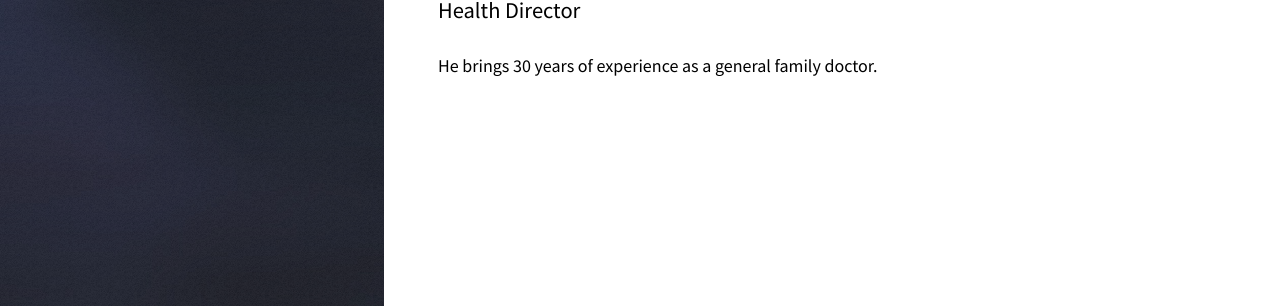
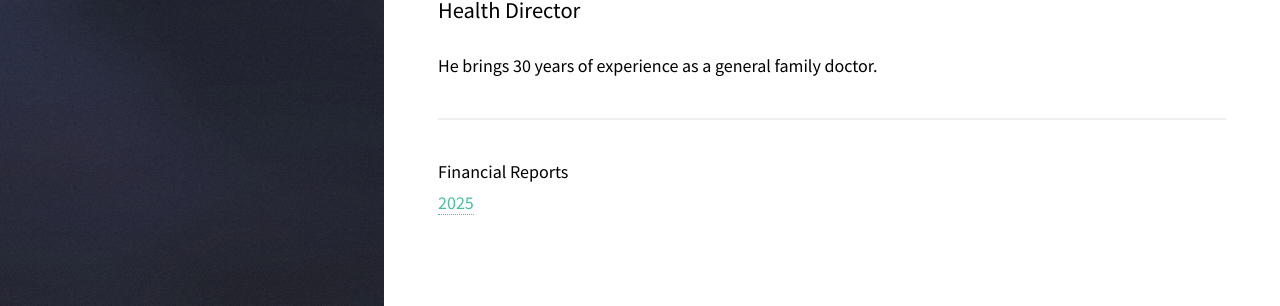
Before and after one commit to peacefulcenter/peacefulcenter.github.io, a Jekyll site: the page built from pages/about.md, in a window 1280 px wide and 1272 px high, cut to the strip 104-1272 px from the top of the window. Shown: the part 859-1165 px from the top of the strip. Built offline with Jekyll 4.4.1, drawn with Linux system fonts in a browser that asks for light colours; our own code applies the rules of GitHub Pages for plain Markdown files.

Commit message:
Add Link

```diff
--- a/pages/about.md
+++ b/pages/about.md
@@ -15,3 +15,8 @@ He brings 20 years of experience in the finance sector.
 ## Dr. Phatco Nguyen
 ### Health Director
 He brings 30 years of experience as a general family doctor.
+
+---
+
+<summary><strong>Financial Reports</strong></summary>
+<a href="https://drive.google.com/file/d/16n2HvgAK3lofYJMYf1IcYoy6uDPkv74Y/view?usp=sharing">2025</a>
```
